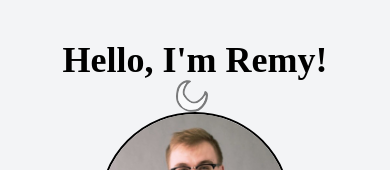
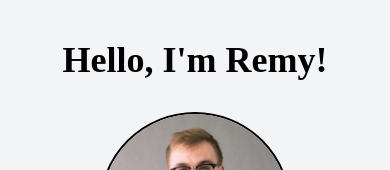
Before and after one commit to remysedlak/portfolio, a React (Vite) app: page / in a window 390 px wide. Shown: the top 170 px of the page. Built offline with nearby package versions, Linux system fonts and the light colour scheme; a web font is replaced by a local one.

Commit message:
removed dark mode for mobile until fixed.

```diff
--- a/src/App.jsx
+++ b/src/App.jsx
@@ -60,12 +60,12 @@ function App() {
               />
             </button>
           </div>
-          <div className={`fixed top-20 opacity-50 hover:opacity-80 left-4 ${sideBar ? 'ml-40' : ''}`}>
+          <div className={`hidden sm:block fixed top-4 opacity-30 hover:opacity-80 right-4 ${sideBar ? 'ml-40' : ''}`}>
             <button onClick={toggleDarkMode}>
               <img
                 src={isDarkMode ? `./assets/sun-svgrepo-com(2).svg` : `./assets/moon3-svgrepo-com.svg`}
                 alt="Light Mode"
-                className={" w-8 h-8 md:w-10 md:h-10  xl:w-12 xl:h-12 text-white"}
+                className={" w-12 h-12 md:w-12 md:h-12  xl:w-12 xl:h-12 text-white"}
               />
             </button>
           </div>
```
